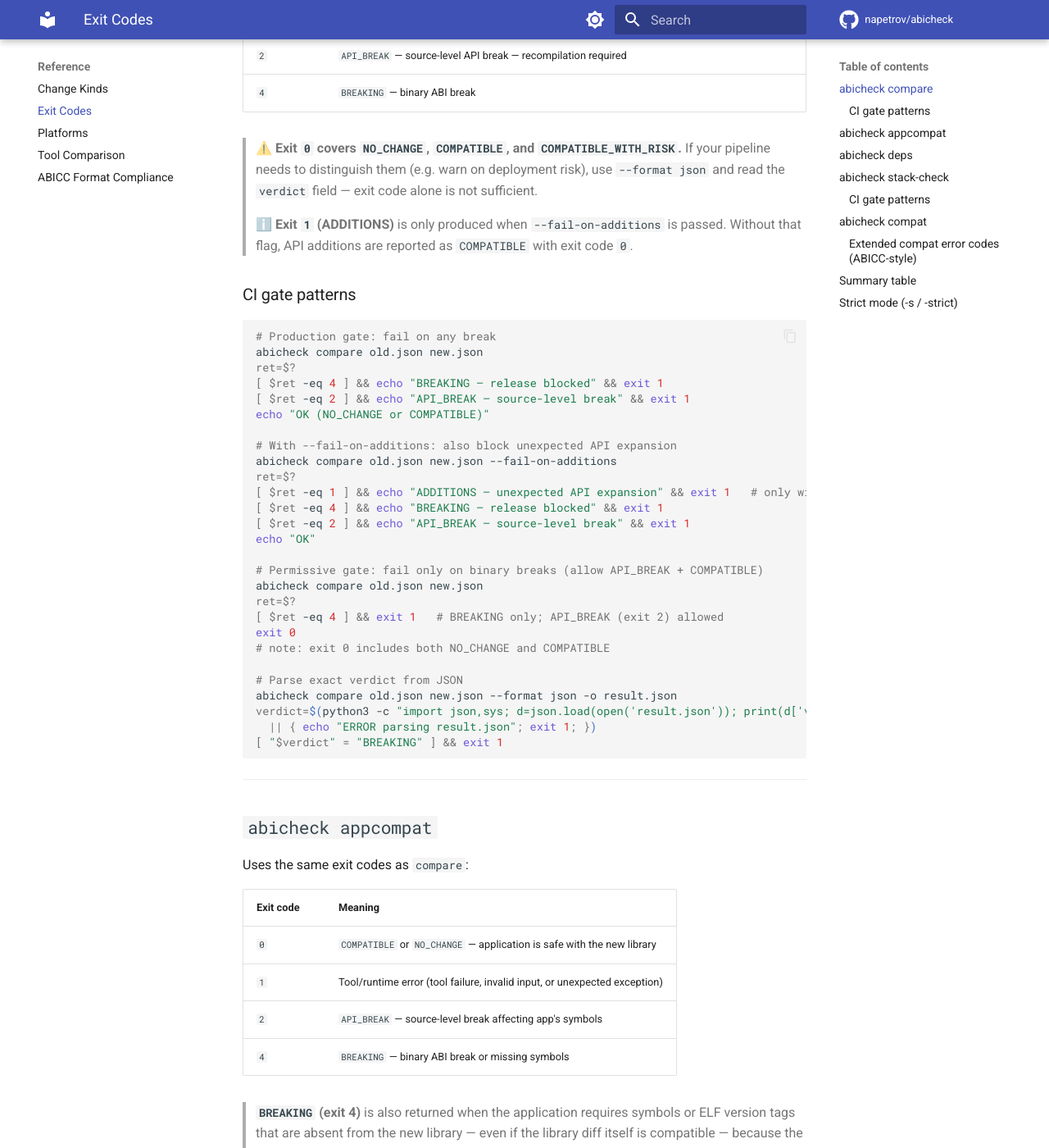
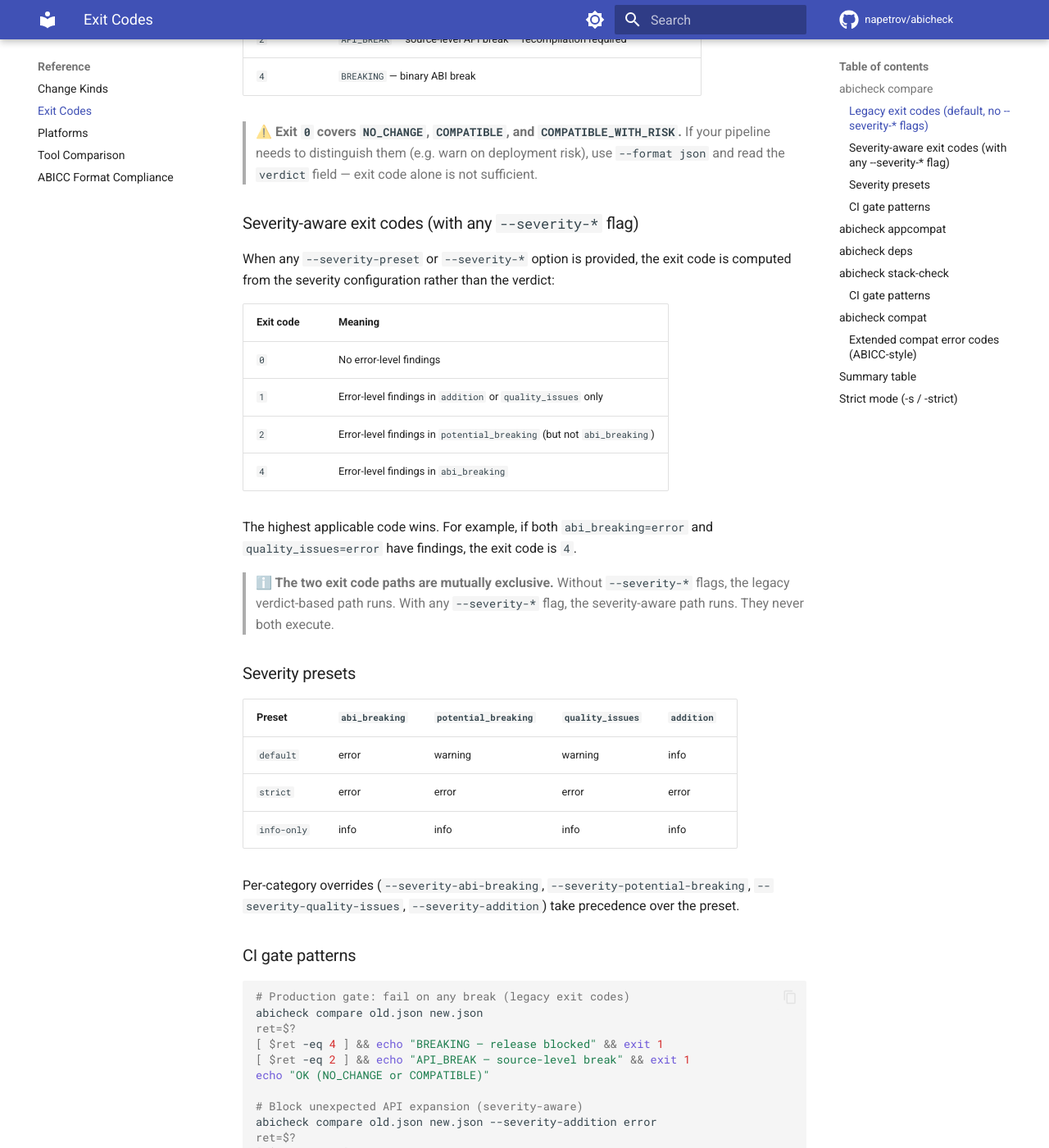
Before and after one commit to napetrov/abicheck, an MkDocs documentation site: the page built from docs/reference/exit-codes.md, in a window 1280 px wide and 1400 px high, scrolled down 575 px. Shown: the whole window at 82% size. Built offline with MkDocs 1.6.1 and Material for MkDocs 9.7.7, drawn with Linux system fonts in a browser that asks for light colours; comment, search, counter and statistics services are not loaded; some of the changed text lies outside the part shown.

Commit message:
Add severity system documentation, update exit codes and CLI references
New:
- docs/user-guide/severity.md: comprehensive guide covering the four
  issue categories, severity levels, CLI options, presets, exit codes,
  report output, policy interaction, and migration from --fail-on-additions

Updated:
- docs/reference/exit-codes.md: split into legacy and severity-aware
  exit code tables, add preset reference and updated CI gate patterns
- docs/user-guide/cli-usage.md: add severity configuration section
- docs/user-guide/github-action.md: mark fail-on-additions as deprecated
- README.md: update exit code table for severity system
- ADR-009: update exit code 1 overload note for severity system
- ADR-002: update exit code table and mark fail-on-additions deprecated

https://claude.ai/code/session_014jCip7QE86dCBYZusQzok3

````diff
--- a/docs/reference/exit-codes.md
+++ b/docs/reference/exit-codes.md
@@ -8,47 +8,77 @@
 
 ## `abicheck compare`
 
+### Legacy exit codes (default, no `--severity-*` flags)
+
 | Exit code | Meaning |
 |-----------|---------|
 | `0` | `NO_CHANGE`, `COMPATIBLE`, or `COMPATIBLE_WITH_RISK` — no binary ABI break |
-| `1` | `ADDITIONS` — new public symbols/types detected (**only with `--fail-on-additions`**; without the flag, additions exit `0`) |
 | `2` | `API_BREAK` — source-level API break — recompilation required |
 | `4` | `BREAKING` — binary ABI break |
 
 > **⚠️ Exit `0` covers `NO_CHANGE`, `COMPATIBLE`, and `COMPATIBLE_WITH_RISK`.** If your pipeline needs
 > to distinguish them (e.g. warn on deployment risk), use `--format json` and
 > read the `verdict` field — exit code alone is not sufficient.
->
-> **ℹ️ Exit `1` (ADDITIONS)** is only produced when `--fail-on-additions` is passed.
-> Without that flag, API additions are reported as `COMPATIBLE` with exit code `0`.
+
+### Severity-aware exit codes (with any `--severity-*` flag)
+
+When any `--severity-preset` or `--severity-*` option is provided, the exit code
+is computed from the severity configuration rather than the verdict:
+
+| Exit code | Meaning |
+|-----------|---------|
+| `0` | No error-level findings |
+| `1` | Error-level findings in `addition` or `quality_issues` only |
+| `2` | Error-level findings in `potential_breaking` (but not `abi_breaking`) |
+| `4` | Error-level findings in `abi_breaking` |
+
+The highest applicable code wins. For example, if both `abi_breaking=error` and
+`quality_issues=error` have findings, the exit code is `4`.
+
+> **ℹ️ The two exit code paths are mutually exclusive.** Without `--severity-*`
+> flags, the legacy verdict-based path runs. With any `--severity-*` flag, the
+> severity-aware path runs. They never both execute.
+
+### Severity presets
+
+| Preset | `abi_breaking` | `potential_breaking` | `quality_issues` | `addition` |
+|--------|---------------|---------------------|------------------|-----------|
+| `default` | error | warning | warning | info |
+| `strict` | error | error | error | error |
+| `info-only` | info | info | info | info |
+
+Per-category overrides (`--severity-abi-breaking`, `--severity-potential-breaking`,
+`--severity-quality-issues`, `--severity-addition`) take precedence over the preset.
 
 ### CI gate patterns
 
 ```bash
-# Production gate: fail on any break
+# Production gate: fail on any break (legacy exit codes)
 abicheck compare old.json new.json
 ret=$?
 [ $ret -eq 4 ] && echo "BREAKING — release blocked" && exit 1
 [ $ret -eq 2 ] && echo "API_BREAK — source-level break" && exit 1
 echo "OK (NO_CHANGE or COMPATIBLE)"
 
-# With --fail-on-additions: also block unexpected API expansion
-abicheck compare old.json new.json --fail-on-additions
+# Block unexpected API expansion (severity-aware)
+abicheck compare old.json new.json --severity-addition error
 ret=$?
-[ $ret -eq 1 ] && echo "ADDITIONS — unexpected API expansion" && exit 1   # only with --fail-on-additions
+[ $ret -eq 1 ] && echo "ADDITIONS — unexpected API expansion" && exit 1
 [ $ret -eq 4 ] && echo "BREAKING — release blocked" && exit 1
 [ $ret -eq 2 ] && echo "API_BREAK — source-level break" && exit 1
 echo "OK"
 
-# Permissive gate: fail only on binary breaks (allow API_BREAK + COMPATIBLE)
+# Strict mode: all categories at error level
+abicheck compare old.json new.json --severity-preset strict
+
+# Permissive gate: fail only on binary breaks
 abicheck compare old.json new.json
 ret=$?
 [ $ret -eq 4 ] && exit 1   # BREAKING only; API_BREAK (exit 2) allowed
 exit 0
-# note: exit 0 includes both NO_CHANGE and COMPATIBLE
 
-# Parse exact verdict from JSON
-abicheck compare old.json new.json --format json -o result.json
+# Parse exact verdict from JSON (with severity info)
+abicheck compare old.json new.json --format json --severity-preset default -o result.json
 verdict=$(python3 -c "import json,sys; d=json.load(open('result.json')); print(d['verdict'])" \
   || { echo "ERROR parsing result.json"; exit 1; })
 [ "$verdict" = "BREAKING" ] && exit 1
@@ -143,24 +173,25 @@ In `abicheck compat`, non-verdict failures are further classified where possible
 
 ## Summary table
 
-| Verdict / State | `compare` exit | `appcompat` exit | `deps` exit | `stack-check` exit | `compat` exit |
-|-----------------|---------------|-----------------|-------------|-------------------|---------------|
-| `NO_CHANGE` / `PASS` | `0` | `0` | `0` | `0` | `0` |
-| `COMPATIBLE` | `0` | `0` | — | — | `0` |
-| `COMPATIBLE_WITH_RISK` | `0` | `0` | — | — | `0` |
-| `ADDITIONS` (with `--fail-on-additions`) | `1` | n/a | — | — | n/a |
-| `WARN` (ABI risk) | — | — | — | `1` | — |
-| `API_BREAK` | `2` | `2` | — | — | `2` |
-| `BREAKING` / `FAIL` | `4` | `4` | — | `4` | `1` |
-| Load failure | — | — | `1` | `4` | — |
-| Tool error | `1/2`* | `1` | — | — | `3/4/5/6/7/8/10/11` |
+| Verdict / State | `compare` exit (legacy) | `compare` exit (severity) | `appcompat` exit | `deps` exit | `stack-check` exit | `compat` exit |
+|-----------------|------------------------|--------------------------|-----------------|-------------|-------------------|---------------|
+| `NO_CHANGE` / `PASS` | `0` | `0` | `0` | `0` | `0` | `0` |
+| `COMPATIBLE` | `0` | `0` | `0` | — | — | `0` |
+| `COMPATIBLE_WITH_RISK` | `0` | `0`–`2`* | `0` | — | — | `0` |
+| Additions only | `0` | `0`–`1`* | n/a | — | — | n/a |
+| Quality issues only | `0` | `0`–`1`* | n/a | — | — | n/a |
+| `WARN` (ABI risk) | — | — | — | — | `1` | — |
+| `API_BREAK` | `2` | `0`–`2`* | `2` | — | — | `2` |
+| `BREAKING` / `FAIL` | `4` | `4` | `4` | — | `4` | `1` |
+| Load failure | — | — | — | `1` | `4` | — |
+| Tool error | `2`† | `2`† | `1` | — | — | `3/4/5/6/7/8/10/11` |
 
-\* For `compare`, exit `1` without `--fail-on-additions` is a tool/CLI error.
-With `--fail-on-additions`, exit `1` can indicate `ADDITIONS` but may also occur
-for non-verdict failures. Exit `2` can also represent a CLI/configuration error
-(Click uses exit code 2 for argument/usage errors), not just `API_BREAK`. To
-reliably distinguish verdicts from tool errors, use `--format json` and read the
-`verdict` field as the authoritative discriminator.
+\* Severity exit codes depend on the configuration. For example, with
+`--severity-addition error`, additions exit `1`; with `--severity-preset
+info-only`, everything exits `0`.
+
+† Click uses exit code `2` for argument/usage errors. To reliably distinguish
+verdicts from tool errors, use `--format json` and read the `verdict` field.
 
 ---
 
````
Also changed, not shown: README.md (+1 -1 lines), docs/development/adr/002-multi-binary-release-compare.md (+2 -2 lines), docs/development/adr/009-verdict-system-and-exit-codes.md (+8 -4 lines), docs/user-guide/cli-usage.md (+22 -0 lines), docs/user-guide/github-action.md (+1 -1 lines), docs/user-guide/severity.md (added, +151 -0 lines).
